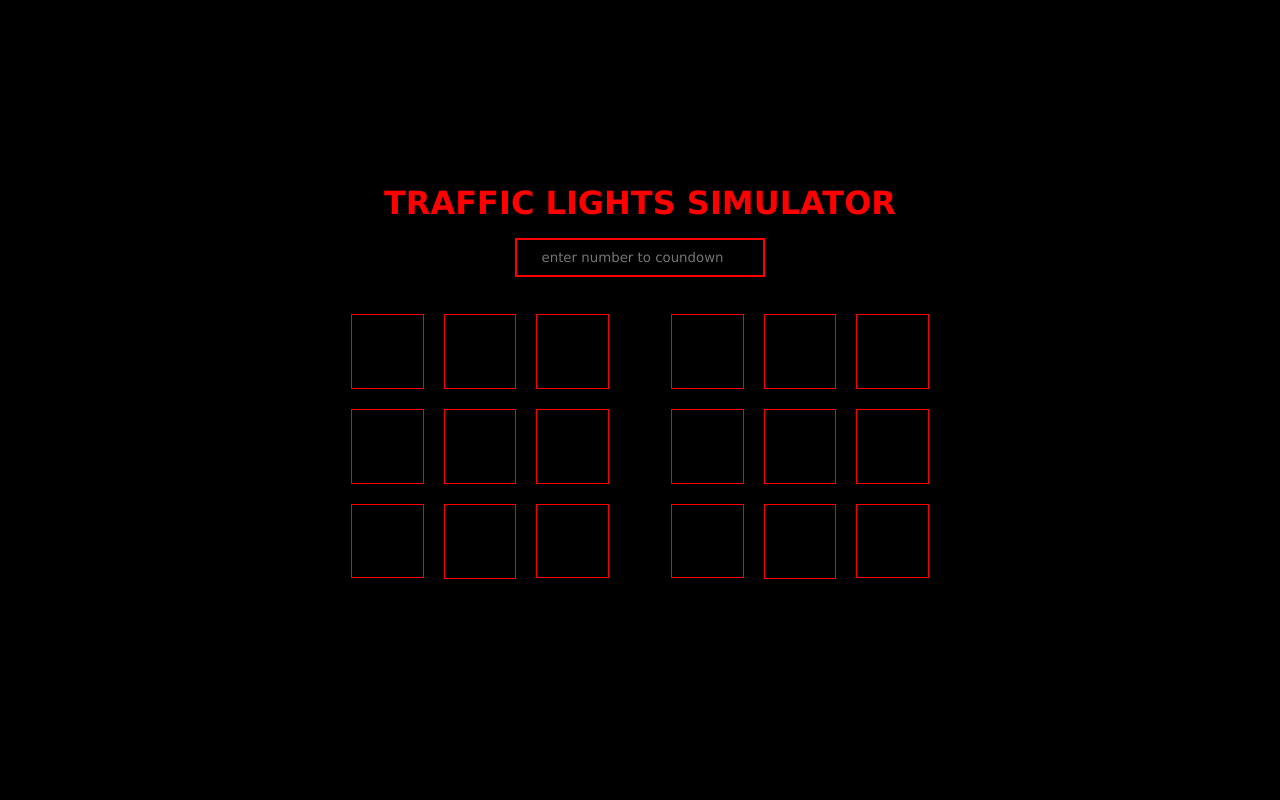
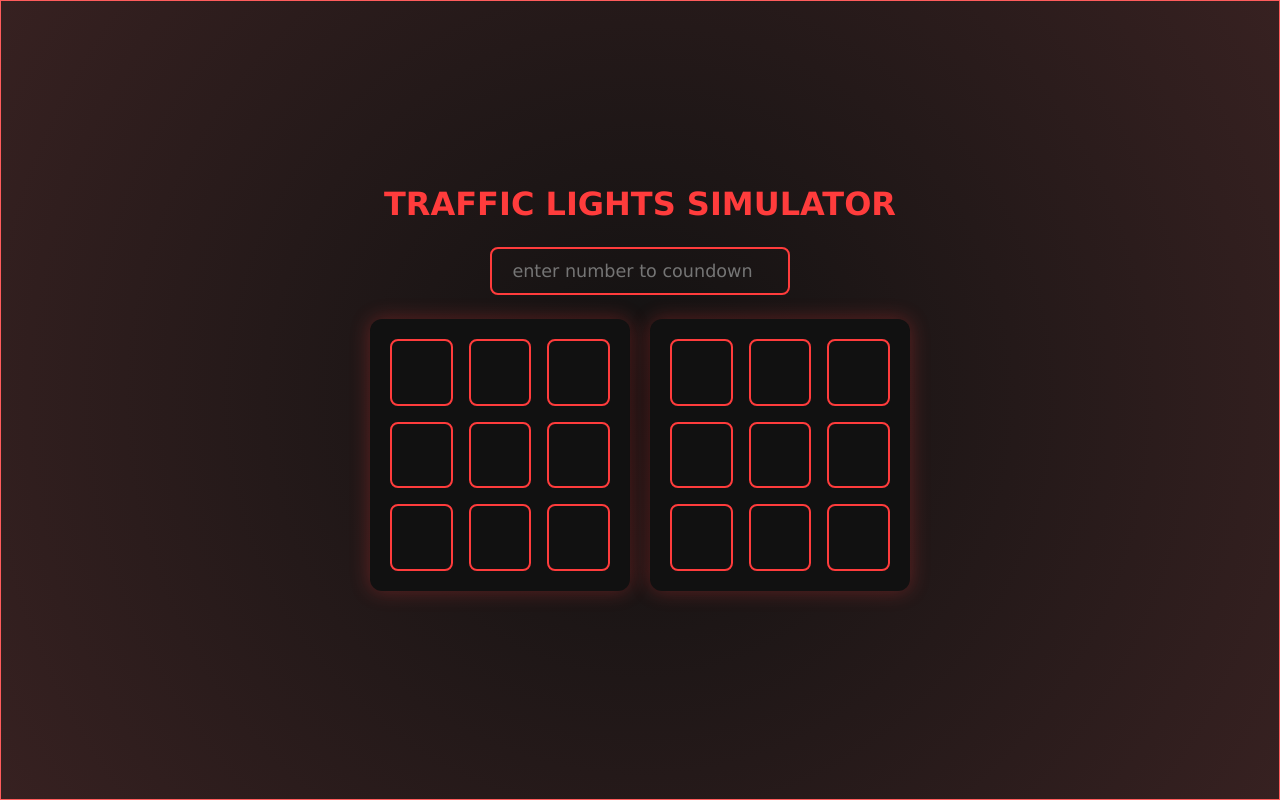
Before and after one commit to RocketMan05-2002/traffic_lights_simulation, a React (Create React App) app: page / in a window 1280 px wide. Built offline with nearby package versions, Linux system fonts and the light colour scheme.

Commit message:
UI fixes and digitMap changes

```diff
--- a/src/App.js
+++ b/src/App.js
@@ -8,11 +8,11 @@ const digitMap = {
     2: [1, 2, 4, 5, 7, 8],
     3: [0, 1, 2, 4, 5, 6, 7, 8],
     4: [0, 2, 4, 5, 8],
-    5: [0, 1, 2, 3, 4, 5, 6, 7, 8],
+    5: [0, 1, 2, 3, 4, 6, 7],
     6: [0, 3, 4, 5, 6, 7, 8],
     7: [0, 1, 2, 5, 8],
     8: [0, 1, 2, 3, 4, 5, 6, 7, 8],
-    9: [0, 1, 2, 3, 4, 5, 6, 8]
+    9: [0, 1, 2, 3, 5, 7, 8]
 }
 
 const App = () => {
@@ -62,7 +62,7 @@ const App = () => {
 
   return (
     <div className='wrapper'>
-        <h1 style={{ color: "red", textTransform: "uppercase" }}>Traffic lights simulator</h1>
+        <h1 style={{ color: "#ff3c3c", textTransform: "uppercase" }}>Traffic lights simulator</h1>
         <input type='number' placeholder='enter number to coundown' min={1} max={99} onKeyDown={onAddValue} />
         <div className='grid-box' style={{ display: "flex",  gap:"20px" }}>
             <div className='grid' style={{ gridTemplateColumns: `repeat(3,1fr)` }}>
@@ -86,7 +86,7 @@ const App = () => {
                 }
             </div>
         </div>
-        <h1 style={{ color: "red" }}>{showInput}</h1>
+        <h1 style={{ color: "#ff3c3c" }}>{showInput}</h1>
     </div>
   )
 }
--- a/src/styles.css
+++ b/src/styles.css
@@ -1,47 +1,77 @@
-*{
+* {
     margin: 0;
     padding: 0;
     box-sizing: border-box;
     font-family: 'Lucida Sans', 'Lucida Sans Regular', 'Lucida Grande', 'Lucida Sans Unicode', Geneva, Verdana, sans-serif;
 }
-.wrapper{
+
+body {
+    background-color: #000;
+    color: white;
+}
+
+.wrapper {
     display: flex;
     flex-direction: column;
     justify-content: center;
     align-items: center;
-    height: 100vh;
-    gap: 16px;
-    background-color: black;
+    min-height: 100vh;
+    padding: 20px;
+    gap: 24px;
+    background: radial-gradient(circle at center, #111 0%, #372121 100%);
+    border: 1px solid #ff5c5c;
 }
-input{
-    padding: 10px;
-    width: 250px;
+
+input {
+    padding: 12px 16px;
+    width: 300px;
     text-align: center;
-    outline: none;
-    border: 2px solid red;
+    border: 2px solid #ff3c3c;
     background-color: transparent;
     color: white;
+    font-size: 1.1rem;
+    border-radius: 8px;
+    transition: all 0.3s ease;
 }
-.grid-box{
-    width: 100%;
+
+input:focus {
+    border-color: #ff5c5c;
+    box-shadow: 0 0 10px #ff5c5c;
+}
+
+.grid-box {
     display: flex;
+    gap: 40px;
+    flex-wrap: wrap;
     justify-content: center;
     align-items: center;
+    width: 100%;
 }
-.grid{
+
+.grid {
     display: grid;
-    max-width: 300px;
+    grid-template-columns: repeat(3, 1fr);
+    gap: 16px;
+    max-width: 260px;
     width: 100%;
     padding: 20px;
-    gap: 20px;
-    border: 1px solid black;
+    background-color: #111;
+    border-radius: 12px;
+    box-shadow: 0 0 20px rgba(255, 60, 60, 0.3);
+    transition: all 0.3s ease;
 }
-.cell{
+
+.cell {
     background-color: transparent;
-    border: 1px solid red;
+    border: 2px solid #ff3c3c;
     height: 0;
     padding-bottom: 100%;
+    border-radius: 8px;
+    position: relative;
+    transition: background-color 0.3s ease, box-shadow 0.3s ease;
 }
-.cell-activated{
-    background-color: red;
+
+.cell-activated {
+    background-color: #ff3c3c;
+    box-shadow: 0 0 15px 4px rgba(255, 60, 60, 0.7);
 }
```
